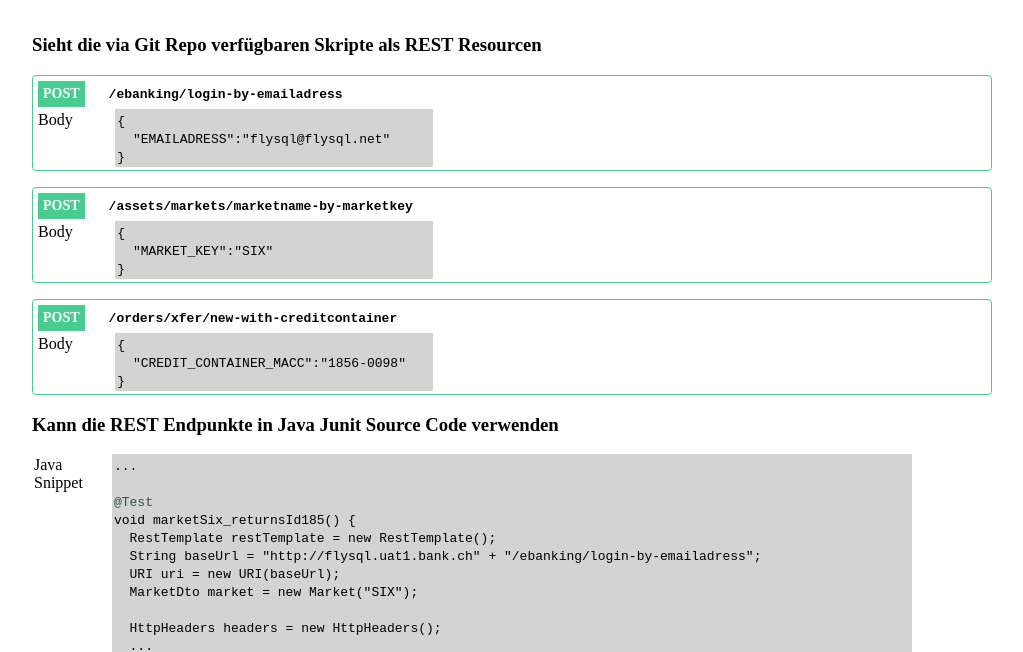
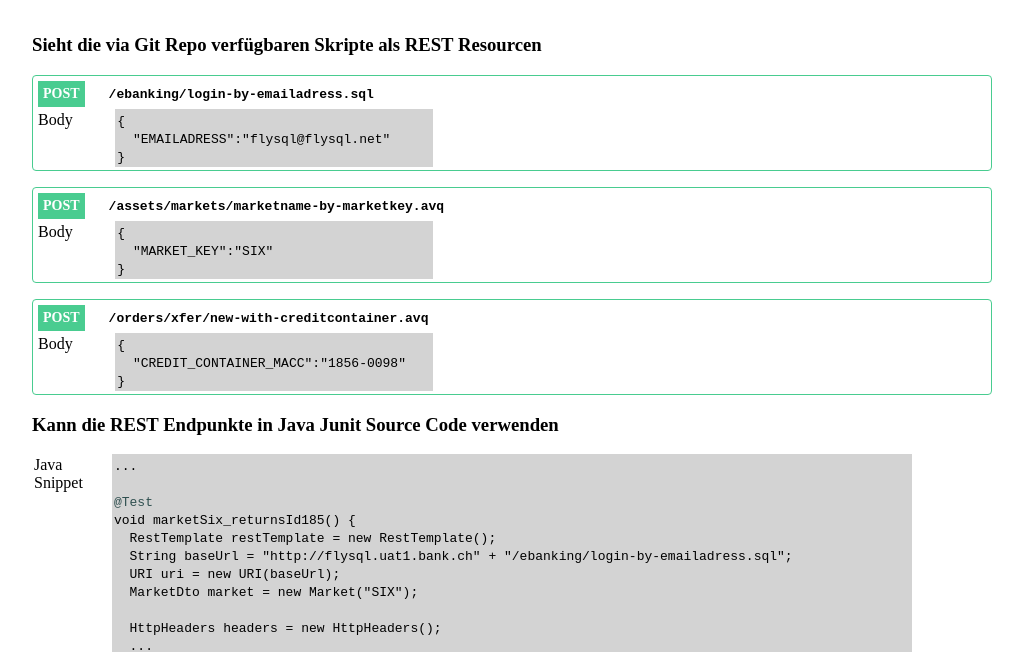
Before and after one commit to flysql/flysql.github.io, a Jekyll site: the page built from testautomation/index.html, in a window 1280 px wide. Shown: the part 321-973 px from the top of the page, without its empty margins (128-1151 px from the left). Built offline with Jekyll 4.4.1, drawn with Linux system fonts in a browser that asks for light colours.

Commit message:
align REST resources to implementation

```diff
--- a/testautomation/index.html
+++ b/testautomation/index.html
@@ -22,7 +22,7 @@ title: FlySql - Für Testautomatisierer
 				<button class="post-button">
 					<span class="post-http-method">POST</span>
 				</button>
-				<span class="post-resource-path" >/ebanking/login-by-emailadress</span>
+				<span class="post-resource-path" >/ebanking/login-by-emailadress.sql</span>
 			</div>
 		</div>
 		<div class="row">
@@ -42,7 +42,7 @@ title: FlySql - Für Testautomatisierer
 				<button class="post-button">
 					<span class="post-http-method">POST</span>
 				</button>
-				<span class="post-resource-path" >/assets/markets/marketname-by-marketkey</span>
+				<span class="post-resource-path" >/assets/markets/marketname-by-marketkey.avq</span>
 			</div>
 		</div>
 		<div class="row">
@@ -62,7 +62,7 @@ title: FlySql - Für Testautomatisierer
 				<button class="post-button">
 					<span class="post-http-method">POST</span>
 				</button>
-				<span class="post-resource-path" >/orders/xfer/new-with-creditcontainer</span>
+				<span class="post-resource-path" >/orders/xfer/new-with-creditcontainer.avq</span>
 			</div>
 		</div>
 		<div class="row">
@@ -85,7 +85,7 @@ title: FlySql - Für Testautomatisierer
 			<span class="sql-grey">@Test</span></br>
 			<span class="sql-black">void marketSix_returnsId185() {</span><br>
 			<span class="sql-black">&nbsp;&nbsp;RestTemplate restTemplate = new RestTemplate();</span><br>
-			<span class="sql-black">&nbsp;&nbsp;String baseUrl = "http://flysql.uat1.bank.ch" + "/ebanking/login-by-emailadress";</span><br>
+			<span class="sql-black">&nbsp;&nbsp;String baseUrl = "http://flysql.uat1.bank.ch" + "/ebanking/login-by-emailadress.sql";</span><br>
 			<span class="sql-black">&nbsp;&nbsp;URI uri = new URI(baseUrl);</span><br>
 			<span class="sql-black">&nbsp;&nbsp;MarketDto market = new Market("SIX");</span><br>
 			<span></span><br>
```
